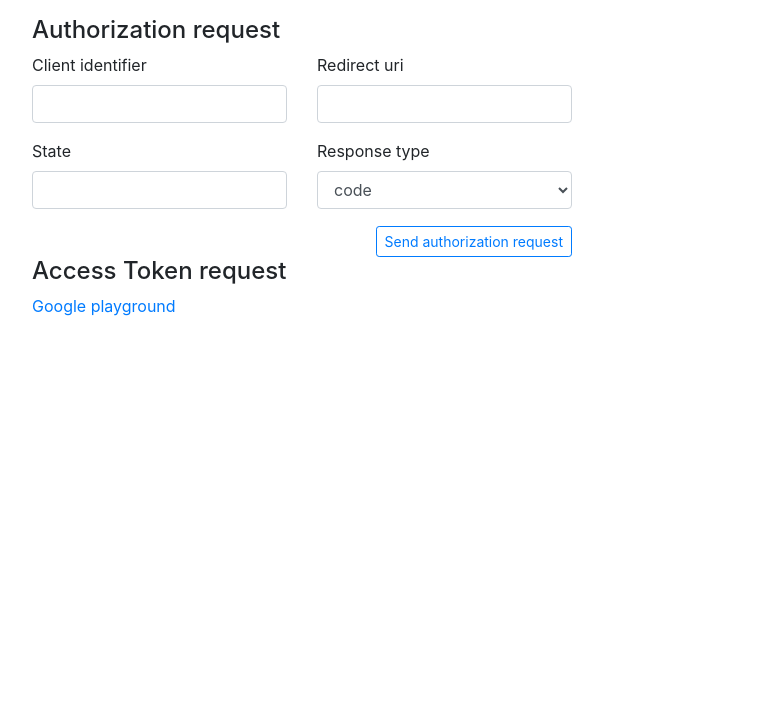
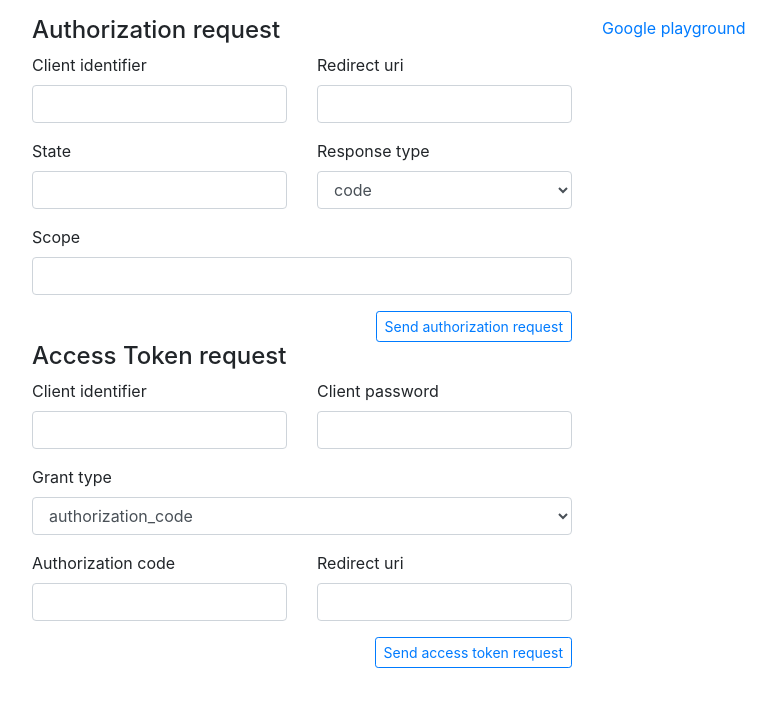
Before and after one commit to php-guard/oauth-server-demo, a Symfony app: template templates/index.html.twig in a window 1280 px wide. Shown: the part 56-763 px from the top of the page, without its empty margins (53-829 px from the left). Run offline with Twig, Linux system fonts and the light colour scheme; the template is opened without the code that fills it, so the values that code supplies are empty; some libraries are stand-ins or nearby versions.

Commit message:
token request

```diff
--- /dev/null
+++ b/public/css/oauth-demo.css
@@ -0,0 +1,3 @@
+.hidden {
+    display: none !important;
+}
--- a/public/js/oauth-demo.js
+++ b/public/js/oauth-demo.js
@@ -7,40 +7,54 @@ function readUrlHashParams() {
         let paramSet = set.split("=");
         if (typeof (paramSet[1]) !== "undefined") {
             result[paramSet[0]] = decodeURIComponent(paramSet[1].replace(/\+/g, '%20'));
-        } else {
-            result[paramSet[0]] = "";
         }
+        // else {
+        //     result[paramSet[0]] = "";
+        // }
     });
     return result;
 }
 
 $(function () {
-    let $response = $('#authorization-response');
-    let $container = $response.find('.list-group');
-    let $title = $response.find('.card-header span');
-    if ($container.length === 0) {
-        return;
-    }
+    //TODO recuperer le fragment pour preremplir les input des grant types
+    let $grantTypes = $('#grant-types');
+    let $grantTypeSelected = $('#grant-type-selected');
+    let $select = $('#access-token-request-grant-type');
 
-    let result = readUrlHashParams();
-    window.location.hash = '';
-    if (Object.keys(result).length > 0) {
-        $title.text($title.text() + ' (from url fragment)');
+    $select.change(function () {
+        $grantTypeSelected.slideUp().children().appendTo($grantTypes);
+        $('#grant-type-' + $(this).val().replace('_', '-')).appendTo($grantTypeSelected);
+        $grantTypeSelected.slideDown();
+    });
+});
 
-        for (let i in result) {
-            if (!result.hasOwnProperty(i)) {
-                continue;
-            }
-
-            let $value = $('<small class="text-muted float-right">');
-            if (i === 'error_uri') {
-                $value.append($('<a target="_blank"></a>').text(result[i]).attr('href', result[i]))
-            }
-            else {
-                $value.text(result[i])
-            }
-            $container.append($('<li class="list-group-item"><strong>' + i + '</strong></small></li>').append($value));
-        }
-    }
-})
-;
+// $(function () {
+//     let $response = $('#authorization-response');
+//     let $container = $response.find('.list-group');
+//     let $title = $response.find('.card-header span');
+//     if ($container.length === 0) {
+//         return;
+//     }
+//
+//     let result = readUrlHashParams();
+//     window.location.hash = '';
+//
+//     if (Object.keys(result).length > 0) {
+//         $title.text($title.text() + ' (from url fragment)');
+//
+//         for (let i in result) {
+//             if (!result.hasOwnProperty(i)) {
+//                 continue;
+//             }
+//
+//             let $value = $('<small class="text-muted float-right">');
+//             if (i === 'error_uri') {
+//                 $value.append($('<a target="_blank"></a>').text(result[i]).attr('href', result[i]))
+//             }
+//             else {
+//                 $value.text(result[i])
+//             }
+//             $container.append($('<li class="list-group-item"><strong>' + i + '</strong></small></li>').append($value));
+//         }
+//     }
+// });
--- a/templates/base.html.twig
+++ b/templates/base.html.twig
@@ -8,6 +8,8 @@
 
     <link rel="stylesheet" href="https://maxcdn.bootstrapcdn.com/bootstrap/4.0.0/css/bootstrap.min.css"
           integrity="sha384-Gn5384xqQ1aoWXA+058RXPxPg6fy4IWvTNh0E263XmFcJlSAwiGgFAW/dAiS6JXm" crossorigin="anonymous">
+
+    <link rel="stylesheet" href="{{ asset('css/oauth-demo.css') }}">
 
     {% block stylesheets %}{% endblock %}
 </head>
--- a/templates/index.html.twig
+++ b/templates/index.html.twig
@@ -1,83 +1,17 @@
 {% extends 'base.html.twig' %}
 
 {% block body %}
-    <div class="row pt-3">
+    <div class="row pt-3 mb-5">
         <div class="col">
-            <h4>Authorization request</h4>
-            <form class="clearfix" method="get" action="{{ path('app_oauth_authorize') }}">
-                <div class="form-group row">
-                    <div class="col">
-                        <label for="authorization-request-client-id">Client identifier</label>
-                        <input id="authorization-request-client-id" class="form-control" type="text" name="client_id"
-                               value="{{ client.identifier }}">
-                    </div>
-                    <div class="col">
-                        <label for="authorization-request-redirect-uri">Redirect uri</label>
-                        <input id="authorization-request-redirect-uri" class="form-control" type="text"
-                               name="redirect_uri"
-                               value="{{ client.redirectUris[0] }}">
-                    </div>
-                </div>
-                <div class="form-group row">
-                    <div class="col">
-                        <label for="authorization-request-state">State</label>
-                        <input id="authorization-request-state" class="form-control" type="text" name="state"
-                               value="{{ state }}">
-                    </div>
-                    <div class="col">
-                        <label for="authorization-request-response-type">Response type</label>
-                        <select id="authorization-request-response-type" class="form-control" name="response_type">
-                            <option value="code">code</option>
-                            <option value="token">token</option>
-                        </select>
-                    </div>
-                </div>
-                <div class="row">
-                    <div class="col">
-                        {% if authorization_response is iterable %}
-                            <div id="authorization-response" class=" collapse show mb-3">
-                                <div class="card {% if authorization_response.error is defined %}bg-danger{% else %}bg-success{% endif %}">
-                                    <div class="card-header text-white"><span>Authorization response</span>
-                                        <button type="button" data-toggle="collapse"
-                                                data-target="#authorization-response" class="close">&times
-                                        </button>
-                                    </div>
-                                    <ul class="list-group list-group-flush">
-                                        {% for k, v in authorization_response %}
-                                            <li class="list-group-item">
-                                                <strong>{{ k }}</strong>
-                                                <small class="text-muted float-right">
-                                                    {% if k == 'error_uri' %}
-                                                        <a href="{{ v }}" target="_blank">{{ v }}</a>
-                                                    {% else %}
-                                                        {{ v }}
-                                                    {% endif %}
-                                                </small>
-                                            </li>
-                                        {% endfor %}
-                                    </ul>
-                                </div>
-                            </div>
-                        {% endif %}
-                    </div>
-                </div>
-                <div class="row">
-                    <div class="col">
-                        <button type="submit" class="btn btn-sm btn-outline-primary float-right">
-                            Send authorization request
-                        </button>
-                    </div>
-                </div>
-            </form>
+            {% include 'partials/authorization-request.html.twig' %}
+            {% include 'partials/access-token-request.html.twig' %}
+        </div>
 
-            <h4>Access Token request</h4>
-
+        <div class="col">
             <a href="https://developers.google.com/oauthplayground/#step1&scopes=email&url=https%3A%2F%2F&content_type=application%2Fjson&http_method=GET&useDefaultOauthCred=unchecked&oauthEndpointSelect=Custom&oauthAuthEndpointValue=http%3A%2F%2Flocalhost%3A8000%2Foauth%2Fauthorize&oauthTokenEndpointValue=http%3A%2F%2Flocalhost%3A8000%2Foauth%2Ftoken&oauthClientId=6ffdbf88e60e22a22917&oauthClientSecret=f050becad22c27a1d47c&includeCredentials=checked&accessTokenType=bearer&autoRefreshToken=unchecked&accessType=offline&prompt=consent&response_type=code">
                 Google playground
             </a>
-        </div>
 
-        <div class="col">
             {% include 'partials/authorizations.html.twig' %}
             {% include 'partials/session.html.twig' %}
         </div>
--- /dev/null
+++ b/templates/partials/access-token-request.html.twig
@@ -0,0 +1,135 @@
+<h4>Access Token request</h4>
+
+<form class="clearfix" method="post" action="{{ path('app_demo_oauthtoken') }}">
+    <div class="form-group row">
+        <div class="col">
+            <label for="access-token-request-client-id">Client identifier</label>
+            <input id="access-token-request-client-id" class="form-control" type="text" name="client_id"
+                   value="{{ client.identifier }}">
+        </div>
+        <div class="col">
+            <label for="access-token-request-client-secret">Client password</label>
+            <input id="access-token-request-client-secret" class="form-control" type="text" name="client_secret"
+                   value="{{ client.password }}">
+        </div>
+        {#<div class="col">#}
+        {#<label for="access-token-request-redirect-uri">Redirect uri</label>#}
+        {#<input id="access-token-request-redirect-uri" class="form-control" type="text"#}
+        {#name="redirect_uri"#}
+        {#value="{{ client.redirectUris[0] }}">#}
+        {#</div>#}
+    </div>
+    <div class="form-group row">
+        <div class="col">
+            <label for="access-token-request-grant-type">Grant type</label>
+            <select id="access-token-request-grant-type" class="form-control" name="grant_type">
+                <option value="authorization_code">authorization_code</option>
+                <option value="refresh_token">refresh_token</option>
+                <option value="password">password</option>
+                <option value="client_credentials">client_credentials</option>
+            </select>
+        </div>
+        {#<div class="col">#}
+        {#<label for="access-token-request-state">State</label>#}
+        {#<input id="access-token-request-state" class="form-control" type="text" name="state"#}
+        {#value="{{ state }}">#}
+        {#</div>#}
+    </div>
+    <div id="grant-type-selected">
+        <div class="form-group row" id="grant-type-authorization-code">
+            <div class="col">
+                <label for="access-token-request-code">Authorization code</label>
+                <input id="access-token-request-code" class="form-control" type="text" name="code"
+                       value="{{ app.session.get('code') }}">
+            </div>
+            <div class="col">
+                <label for="access-token-request-redirect-uri">Redirect uri</label>
+                <input type="text" id="access-token-request-redirect-uri" class="form-control" name="redirect_uri"
+                       value="{{ client.redirectUris[0] }}">
+            </div>
+        </div>
+    </div>
+
+    {% if access_token_response is iterable %}
+        <div class="row">
+            <div class="col">
+                <div id="access-token-response" class="collapse show mb-3">
+                    <div class="card {% if access_token_response.error is defined %}bg-danger{% else %}bg-success{% endif %}">
+                        <div class="card-header text-white"><span>Access token response</span>
+                            <button type="button" data-toggle="collapse"
+                                    data-target="#access-token-response" class="close">&times
+                            </button>
+                        </div>
+                        <ul class="list-group list-group-flush">
+                            {% for k, v in access_token_response %}
+                                <li class="list-group-item">
+                                    <strong>{{ k }}</strong>
+                                    <small class="text-muted float-right">
+                                        {% if k == 'error_uri' %}
+                                            <a href="{{ v }}" target="_blank">{{ v }}</a>
+                                        {% else %}
+                                            {{ v }}
+                                        {% endif %}
+                                    </small>
+                                </li>
+                            {% endfor %}
+                        </ul>
+                    </div>
+                </div>
+            </div>
+        </div>
+    {% endif %}
+    <div class="row">
+        <div class="col">
+            <button type="submit" class="btn btn-sm btn-outline-primary float-right">
+                Send access token request
+            </button>
+        </div>
+    </div>
+</form>
+
+<div id="grant-types" class="hidden">
+    <div id="grant-type-refresh-token" class="form-group">
+        <div class="row">
+        <div class="col">
+            <label for="access-token-request-refresh-token">Refresh token</label>
+            <input id="access-token-request-refresh-token" class="form-control" type="text" name="refresh_token"
+                   value="{{ app.session.get('refresh_token') }}">
+        </div>
+        <div class="form-group row">
+            <div class="col">
+                <label for="access-token-request-scope">Scope</label>
+                <input id="access-token-request-scope" class="form-control" type="text" name="scope">
+            </div>
+        </div>
+        </div>
+    </div>
+    <div id="grant-type-password" class="form-group">
+        <div class="row">
+            <div class="col">
+                <label for="access-token-request-username">Username</label>
+                <input id="access-token-request-username" class="form-control" type="text" name="username"
+                       value="demo">
+            </div>
+            <div class="col">
+                <label for="access-token-request-password">Password</label>
+                <input id="access-token-request-password" class="form-control" type="text" name="password"
+                       value="demo">
+            </div>
+        </div>
+        <div class="row">
+            <div class="col">
+                <label for="access-token-request-scope">Scope</label>
+                <input id="access-token-request-scope" class="form-control" type="text" name="scope">
+            </div>
+        </div>
+    </div>
+    <div id="grant-type-client-credentials" class="form-group">
+        <div class="row">
+            <div class="col">
+                <label for="access-token-request-scope">Scope</label>
+                <input id="access-token-request-scope" class="form-control" type="text" name="scope">
+            </div>
+        </div>
+    </div>
+</div>
--- /dev/null
+++ b/templates/partials/authorization-request.html.twig
@@ -0,0 +1,72 @@
+<h4>Authorization request</h4>
+<form class="clearfix" method="get" action="{{ path('app_demo_oauthauthorize') }}">
+    <div class="form-group row">
+        <div class="col">
+            <label for="authorization-request-client-id">Client identifier</label>
+            <input id="authorization-request-client-id" class="form-control" type="text" name="client_id"
+                   value="{{ client.identifier }}">
+        </div>
+        <div class="col">
+            <label for="authorization-request-redirect-uri">Redirect uri</label>
+            <input id="authorization-request-redirect-uri" class="form-control" type="text"
+                   name="redirect_uri"
+                   value="{{ client.redirectUris[0] }}">
+        </div>
+    </div>
+    <div class="form-group row">
+        <div class="col">
+            <label for="authorization-request-state">State</label>
+            <input id="authorization-request-state" class="form-control" type="text" name="state"
+                   value="{{ state }}">
+        </div>
+        <div class="col">
+            <label for="authorization-request-response-type">Response type</label>
+            <select id="authorization-request-response-type" class="form-control" name="response_type">
+                <option value="code">code</option>
+                <option value="token">token</option>
+            </select>
+        </div>
+    </div>
+    <div class="form-group row">
+        <div class="col">
+            <label for="authorization-request-scope">Scope</label>
+            <input id="authorization-request-scope" class="form-control" type="text" name="scope">
+        </div>
+    </div>
+    {% if authorization_response is iterable %}
+        <div class="row">
+            <div class="col">
+                <div id="authorization-response" class=" collapse show mb-3">
+                    <div class="card {% if authorization_response.error is defined %}bg-danger{% else %}bg-success{% endif %}">
+                        <div class="card-header text-white"><span>Authorization response</span>
+                            <button type="button" data-toggle="collapse"
+                                    data-target="#authorization-response" class="close">&times
+                            </button>
+                        </div>
+                        <ul class="list-group list-group-flush">
+                            {% for k, v in authorization_response %}
+                                <li class="list-group-item">
+                                    <strong>{{ k }}</strong>
+                                    <small class="text-muted float-right">
+                                        {% if k == 'error_uri' %}
+                                            <a href="{{ v }}" target="_blank">{{ v }}</a>
+                                        {% else %}
+                                            {{ v }}
+                                        {% endif %}
+                                    </small>
+                                </li>
+                            {% endfor %}
+                        </ul>
+                    </div>
+                </div>
+            </div>
+        </div>
+    {% endif %}
+    <div class="row">
+        <div class="col">
+            <button type="submit" class="btn btn-sm btn-outline-primary float-right">
+                Send authorization request
+            </button>
+        </div>
+    </div>
+</form>
--- a/templates/partials/session.html.twig
+++ b/templates/partials/session.html.twig
@@ -3,7 +3,7 @@
         <div class="card-header">
             Current session
         </div>
-        {% set keys = ['state', 'nonce', 'code', 'access_token', 'refresh_token', 'id_token'] %}
+        {% set keys = ['state', 'nonce', 'code', 'access_token', 'token_type', 'expires_in', 'scope', 'refresh_token', 'id_token'] %}
         {% set empty = true %}
         {% for key in keys %}
             {% if app.session.has(key) %}
```
Also changed, not shown: assets/js/oauth-demo.js (+15 -19 lines), src/Controller/DemoController.php (+90 -28 lines), src/Entity/ClientMetadata.php (+5 -10 lines).
